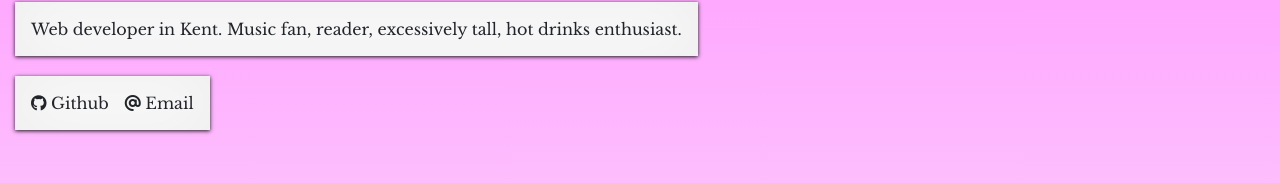
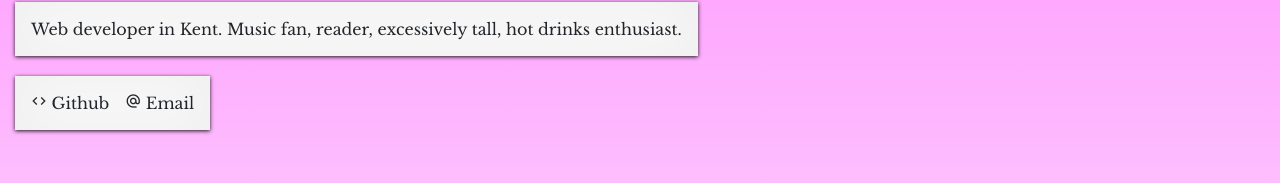
Before and after one commit to jimgroome/jimgroo.me, a React (Create React App) app: page / in a window 1280 px wide. Shown: the part 111-294 px from the top of the page. Built offline with nearby package versions, Linux system fonts and the light colour scheme.

Commit message:
Replaced Font Awesome with Google Material Icons

```diff
--- a/public/index.html
+++ b/public/index.html
@@ -21,6 +21,10 @@
     -->
     <title>Jim Groome</title>
 
+    <link
+      href="https://fonts.googleapis.com/icon?family=Material+Icons"
+      rel="stylesheet"
+    />
     <link rel="apple-touch-icon" sizes="180x180" href="/apple-touch-icon.png" />
     <link rel="icon" type="image/png" sizes="32x32" href="/favicon-32x32.png" />
     <link rel="icon" type="image/png" sizes="16x16" href="/favicon-16x16.png" />
@@ -29,7 +33,6 @@
   <body>
     <!-- <noscript>You need to enable JavaScript to run this app.</noscript> -->
     <div id="root"></div>
-    <script src="https://kit.fontawesome.com/942d996491.js"></script>
     <!--
       This HTML file is a template.
       If you open it directly in the browser, you will see an empty page.
--- a/src/App.js
+++ b/src/App.js
@@ -31,10 +31,10 @@ function App() {
           <Col>
             <p>
               <a href='https://github.com/jimgroome' className='mr-3'>
-                <i className='fab fa-github' /> Github
+                <i className='material-icons'>code</i> Github
               </a>
               <a href='mailto:hello@jimgroo.me'>
-                <i className='fas fa-at' /> Email
+                <i className='material-icons'>alternate_email</i> Email
               </a>
             </p>
           </Col>
--- a/src/index.scss
+++ b/src/index.scss
@@ -12,6 +12,7 @@ $white: #fafafa;
   padding-top: 15px;
   a {
     color: #212529;
+    text-decoration: none;
   }
   &.blue {
     background: $white linear-gradient(lighten($blue, 50%), $white) no-repeat;
@@ -77,13 +78,10 @@ p {
   display: inline-block;
   padding: 15px 16px;
 }
-// .nav {
-//   padding: 5px 0;
-//   display: inline-block;
-//   .nav-item {
-//     display: inline-block;
-//   }
-// }
 a {
   transition: all 0.3s;
 }
+.material-icons {
+  font-size: 1rem;
+  line-height: 1rem;
+}
```
Also changed, not shown: 1 other file (tests, documents, lock files or other folders).
